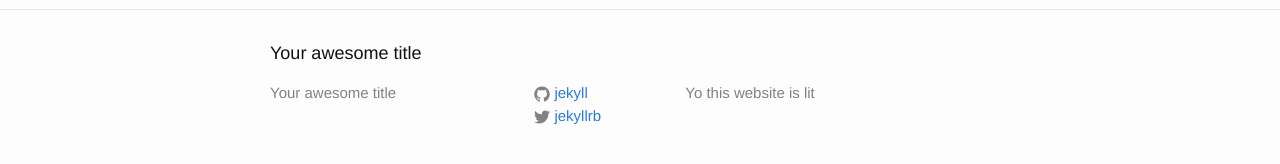
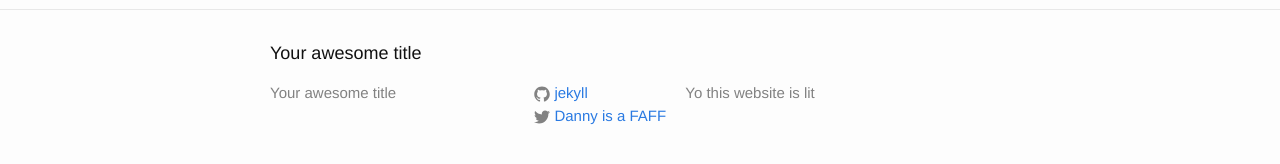
Before and after one commit to pepe454/pepe454.github.io, a Jekyll site: the page built from about.md, in a window 1280 px wide. Shown: the part 341-505 px from the top of the page. Built offline with Jekyll 4.4.1, drawn with Linux system fonts in a browser that asks for light colours.

Commit message:
Update _config.yml

```diff
--- a/_config.yml
+++ b/_config.yml
@@ -12,7 +12,7 @@ description: > # this means to ignore newlines until "baseurl:"
   Yo this website is lit
 baseurl: "" # the subpath of your site, e.g. /blog
 url: "http://yourdomain.com" # the base hostname & protocol for your site
-twitter_username: jekyllrb
+twitter_username: Danny is a FAFF
 github_username:  jekyll
 
 # Build settings
```
